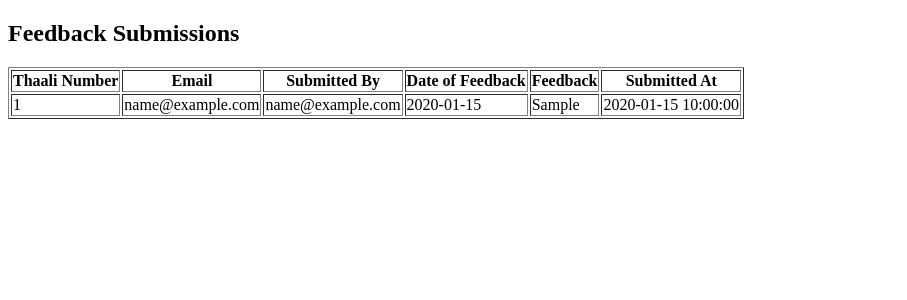
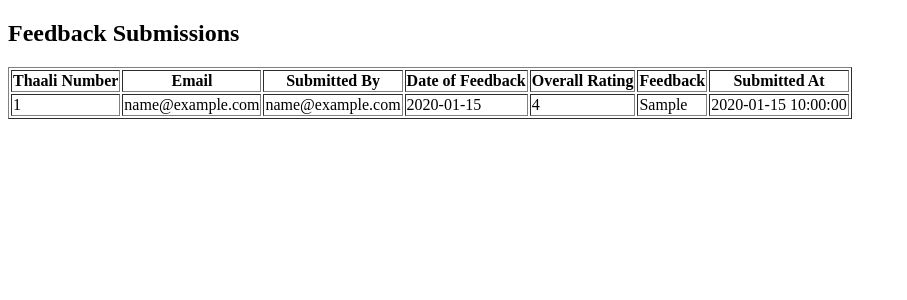
Before and after one commit to ynv786/fmb_feedback_app, a Flask app: page /admin in a window 1280 px wide. Shown: the top 300 px of the page, without its empty margins (0-907 px from the left). Run offline with Flask 3, Linux system fonts and the light colour scheme; a user stored in the database is signed in; tables that the repository leaves empty hold one stand-in row (values such as "Sample post").

Commit message:
Updated admin.html to display all feedback data

```diff
--- a/templates/admin.html
+++ b/templates/admin.html
@@ -11,6 +11,7 @@
             <th>Email</th>
             <th>Submitted By</th>
             <th>Date of Feedback</th>
+            <th>Overall Rating</th>
             <th>Feedback</th>
             <th>Submitted At</th>
         </tr>
@@ -20,6 +21,7 @@
             <td>{{ feedback.email }}</td>
             <td>{{ feedback.submitted_email }}</td>
             <td>{{ feedback.date_of_feedback }}</td>
+            <td>{{ feedback.rating }}</td>
             <td>{{ feedback.feedback }}</td>
             <td>{{ feedback.submitted_at }}</td>
         </tr>
```
